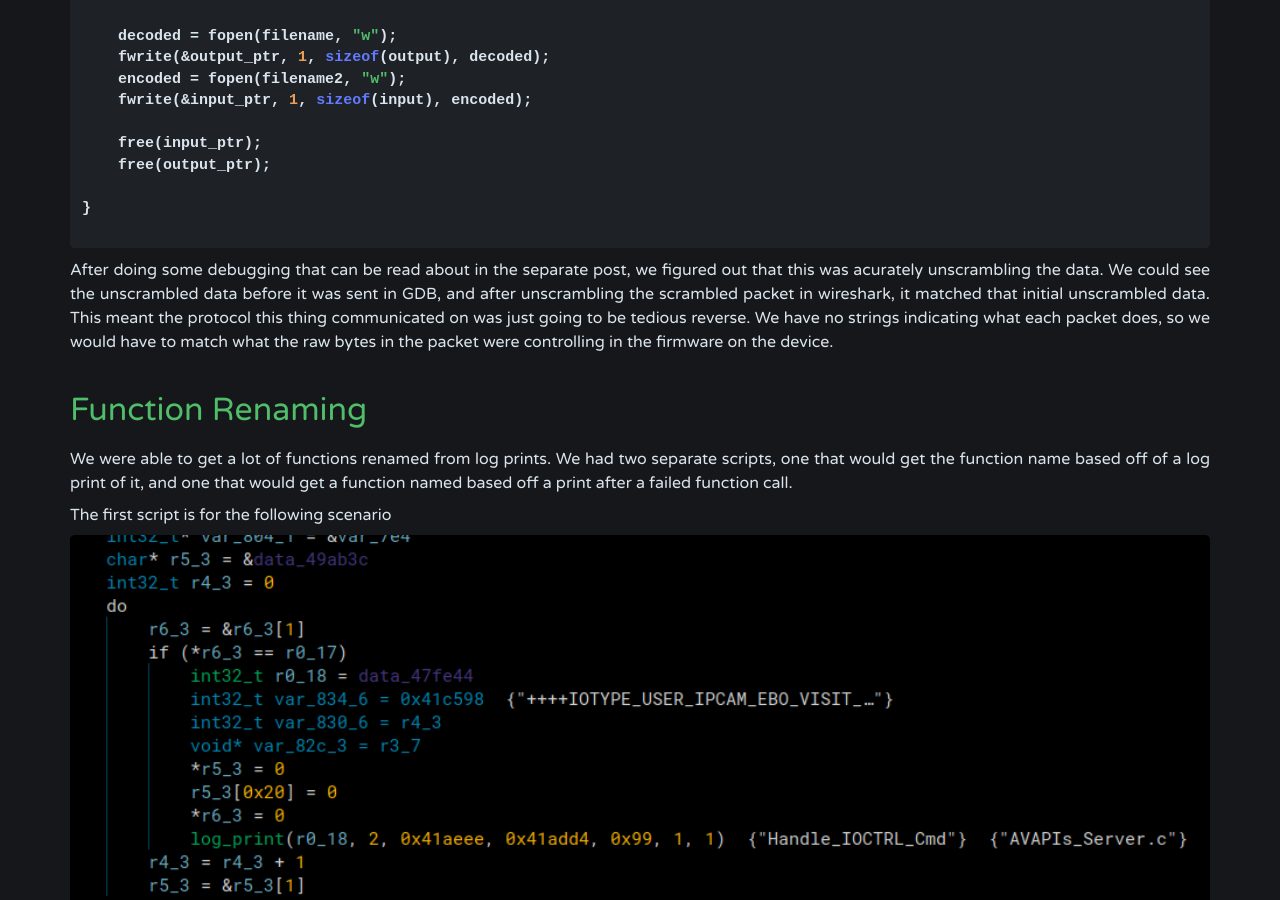
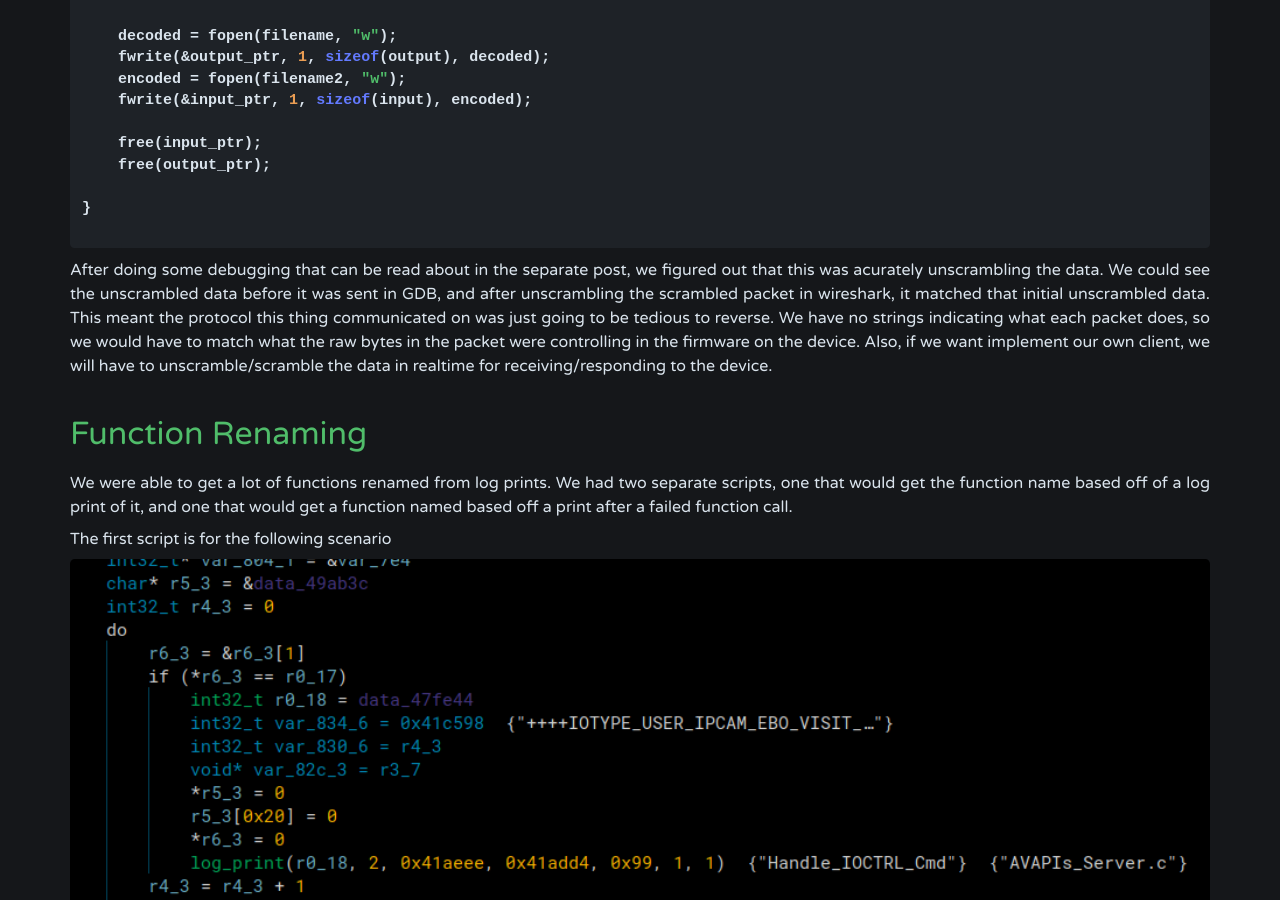
Before and after one commit to debugmen/debugmen.github.io, a Jekyll site: the page built from _posts/2022-03-10-enabot_series_part_2.md, in a window 1280 px wide and 900 px high, scrolled down 3424 px. Built offline with Jekyll 4.4.1, drawn with Linux system fonts in a browser that asks for light colours; some of the changed text lies outside the part shown.

Commit message:
Update 2022-03-10-enabot_series_part_2.md

````diff
--- a/_posts/2022-03-10-enabot_series_part_2.md
+++ b/_posts/2022-03-10-enabot_series_part_2.md
@@ -128,7 +128,7 @@ int main(){
 
 ```
 
-After doing some debugging that can be read about in the separate post, we figured out that this was acurately unscrambling the data. We could see the unscrambled data before it was sent in GDB, and after unscrambling the scrambled packet in wireshark, it matched that initial unscrambled data. This meant the protocol this thing communicated on was just going to be tedious reverse. We have no strings indicating what each packet does, so we would have to match what the raw bytes in the packet were controlling in the firmware on the device.
+After doing some debugging that can be read about in the separate post, we figured out that this was acurately unscrambling the data. We could see the unscrambled data before it was sent in GDB, and after unscrambling the scrambled packet in wireshark, it matched that initial unscrambled data. This meant the protocol this thing communicated on was just going to be tedious to reverse. We have no strings indicating what each packet does, so we would have to match what the raw bytes in the packet were controlling in the firmware on the device. Also, if we want implement our own client, we will have to unscramble/scramble the data in realtime for receiving/responding to the device.
 
 # Function Renaming
 
@@ -166,7 +166,7 @@ The second renaming script we used was for functions that were called, and then
 
 <p style="text-align:center;"><img src="/assets/enabot_part2/err_rename.png" alt="err_rename" style="height: 60%; width: 60%;"/></p>
 
-An example is in the image above. A function was called and a branch was taken based off the function's return value. If it wasn't 0, it printed the name of the function and and error message. We could use that print to rename the function called. It's renamed already because we had already run the script when the image was taken
+An example is in the image above. A function was called and a branch was taken based off the function's return value. If it wasn't 0, it printed the name of the function and and error message. We could use that print to rename the function called. It's renamed already because we had already run the script when the image was taken.
 
 The script below grabs all the error messages that are likely from a failed function call and then checks a few instructions back if there was a function call before it and renames it if there was. This one is much more unreliable and renamed a lot less functions. It would also list the strings that were likely function names but couldn't find a function call before there error string so they could be manually renamed.
 
@@ -283,7 +283,7 @@ Both these scripts combined allowed us to know the name of about 1600 function c
 
 Reversing what these packets were doing was very tedious, but we managed to do it. Every type of packet has its own components which track sequences numbers, branches in the code, tokens, etc. At this point we can debug the target and capture the network traffic in wireshark, but it's too overwhelming to look at the bytes without dissecting them.
 
-We chose to use the [kaitai language](https://kaitai.io/) to help us after finding [this project](https://github.com/joushx/kaitai-to-wireshark) which can convert a kaitai file to a wireshark dissector! Lain3d's [fork](https://github.com/lain3d/kaitai-to-wireshark) of the project supports conditional statements. This allowed us to actually browse the packet capture like this:
+We chose to use the [kaitai language](https://kaitai.io/) to help us after finding [this project](https://github.com/joushx/kaitai-to-wireshark) which can convert a kaitai file to a wireshark dissector! Lain3d's [fork](https://github.com/lain3d/kaitai-to-wireshark) of the project supports conditional statements, which are pretty necessary for this protocol. This allowed us to actually browse the packet capture like this:
 
 ![EboProto](/assets/enabot_part2/ebo_proto.png)
 
@@ -480,7 +480,7 @@ This will be covered more in depth in the ebo server section where we dicuss the
 
 The video packets were very easy to identify in wireshark. Video data is going to be alot larger than any other packet because it's a bunch of raw data being sent. So all the packets that were length 1122 stood out. Even moreso since all the data after the ebo procol stuff was just a bunch of random bytes. The only thing we didn't know was what format the data was in. Knowing nothing about video streaming, we just looked at the strings in the firmware. RTP, h265, and h264 all stood out and seemed to have to do with video stuff.
 
-Way too much effort was put into looking at the code and debugging trying to figure out where it encoded the video. The answer was just in the captured packets
+Way too much effort was put into looking at the code and debugging trying to figure out where it encoded the video. The answer was just in the captured packets.
 
 All the video packets came back to back so it was obvious to tell where the frame started, and then at the end there would still be a long packet, but it wouldnt be length 1122, and that was obviously the end of the frame.
 
@@ -531,7 +531,7 @@ Above we described the structure of the motor packets. We thought we understood
 
 To solve this we needed to spend time understanding the layout of the different subsystems running on the EBO. The strategy was simple, we needed to find a spot that breaks for the "good" motor packet, but not for a "bad" motor packet, where something has been changed. Once we have this, we can follow the logic backwards until we find why it's not making it through. However, there are a lot of threads running from the FW_EBO_C process. UART_RecvProc is the active thread upon decoding a received packet.
 
-Memory breakpoints were incredibly useful for finding where another thread interacted with the data seen written in one thread when it seems we have come to a dead end. Using this method we were able to determine the UART_RecvProc thread, which is responsible for reading RDT messages from the packet receive function.
+Memory breakpoints were incredibly useful for finding where another thread interacted with the data seen written in one thread when it seems we have come to a dead end. Using this method we were able to determine the UART_RecvProc thread, which is responsible for reading RDT messages from the packet receive thread in a [pub-sub like manner.](https://en.wikipedia.org/wiki/Publish%E2%80%93subscribe_pattern)
 
 The receive part of the thread acts as a state machine. One byte of data comes in at a time. It starts at stage 0, and then depending on the byte that comes in, the state changes accordingly.
 
````
